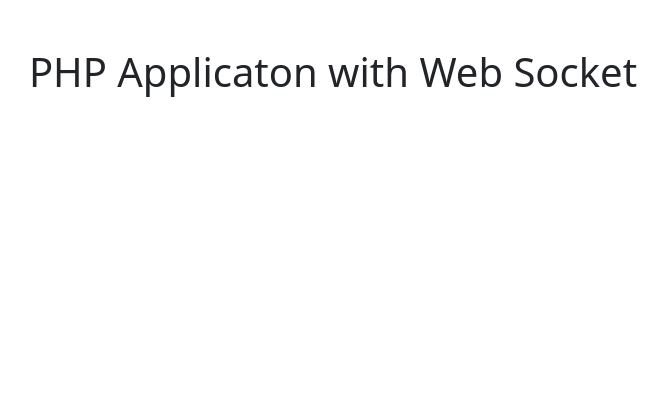
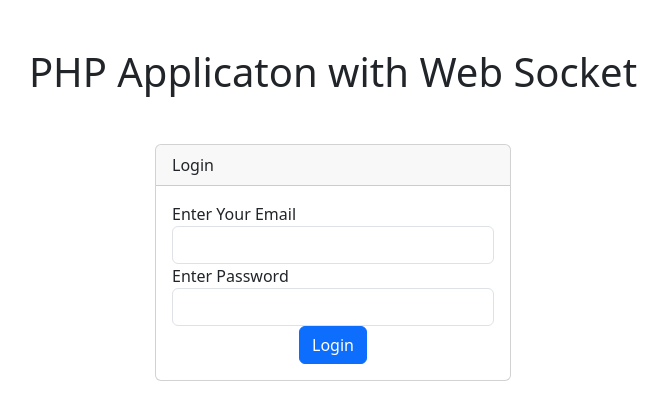
Before and after one commit to Bilal2582003/Chat-App-With-Web-Socket, a PHP site: page /chatAppWebsocket/ in a window 1280 px wide. Shown: the top 420 px of the page, without its empty margins (307-975 px from the left). Run offline with PHP 8.4, Linux system fonts and the light colour scheme.

Commit message:
new data

```diff
--- a/index.php
+++ b/index.php
@@ -1,12 +1,50 @@
 <?php
 session_start();
+$error = '';
+if(isset($_SESSION['user_data'])){
+    header("location:chatroom.php");
+}
+
+if(isset($_POST['login'])){
+ require_once "database/User.php";
+ $user_obj = new Users();
+ $user_obj->setUserEmail($_POST['user_email']);
+ $user_data = $user_obj->get_user_data_by_email();
+ if(is_array($user_data) && count($user_data) > 0){
+
+    if($user_data['status'] == 'Enabled'){
+        if($user_data['password'] == $_POST['user_password']){
+            $user_obj->setUserId($user_data['id']);
+            $user_obj->setUserLoginStatus('Login');
+            if($user_obj->update_user_login_data()){
+             $_SESSION['user_data'][$user_data['user_id']] = [
+                "id"=>$user_data['user_id'],
+                "name"=>$user_data['name'],
+                "profile"=>$user_data['profile']
+             ];
+             header("location:chatroom.php");
+            }else{
+
+            }
+        }else{
+            $error = 'Wrong Password';
+        }
+    }else{
+        $error = 'Please verify your Email Address.';
+    }
+
+ }else{
+    $error = "Wrong Email Address!";
+ }
+}
+
 ?>
 <!DOCTYPE html>
 <html lang="en">
 <head>
     <meta charset="UTF-8">
     <meta name="viewport" content="width=device-width, initial-scale=1.0">
-    <title>PHP Chat Application</title>
+    <title>LOGIN || PHP Chat Application</title>
     <link rel="stylesheet" href="src/css/bootstrap.min.css">
     <script src="src/js/jquery.min.js"></script>
     <script src="src/js/bootstrap.min.js"></script>
@@ -22,11 +60,41 @@ session_start();
                         echo '<div class="alert alert-success">'.$_SESSION['success_message'].'</div>';
                         unset($_SESSION['success_message']);
                     }
+                    if($error != ''){
+                        echo '<div class="alert alert-danger">'.$error.'</div>';
+                    }
                     ?>
+
+                    <di class="card">
+                        <div class="card-header">
+                            Login
+                        </div>
+                            <div class=" card-body">
+                                <form action="" method="post" id="login_form">
+                                    <div class="form-group">
+                                        <label for="">Enter Your Email</label>
+                                    <input type="text" name="user_email" class="form-control" id="user_email" data-parsley-type="email" required>
+                                    </div>
+                                    <div class="form-group">
+                                        <label for="">Enter Password</label>
+                                    <input type="text" name="user_password" class="form-control" id="user_password" required>
+                                    </div>
+                                    <div class="form-group text-center">
+
+                                    <input type="submit" name="login" class="btn btn-primary" id="login" value="Login" required>
+                                    </div>
+                                </form>
+                            </div>
+                    </di>
+
                 </div>
             </div>
 
     </div>
-
+    <script>
+        $(document).ready(function () {
+            $("#login_form").parsley();
+        })
+    </script>
 </body>
 </html>
```
Also changed, not shown: chatroom.php (added, +25 -0 lines), database/User.php (+12 -0 lines), images/1739220658.png (added), images/1739220738.png (added).
